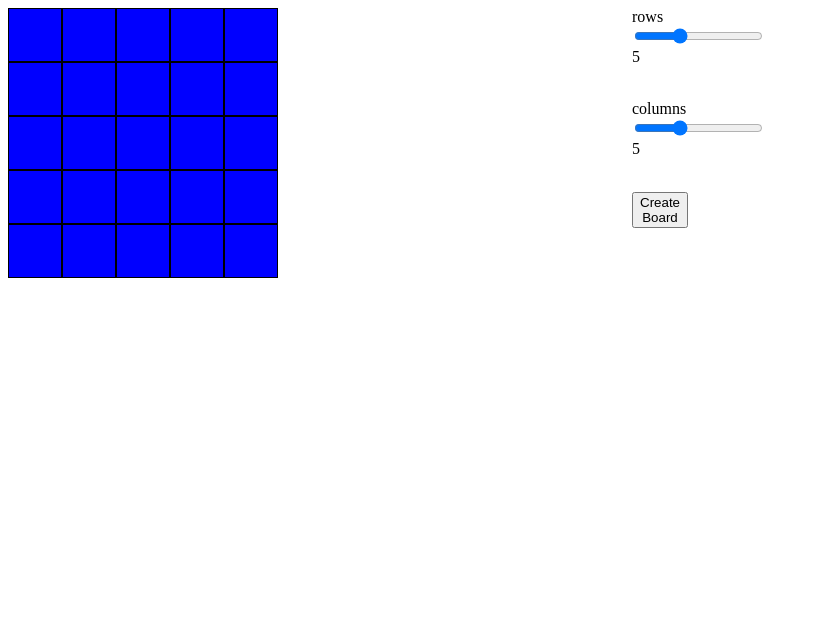
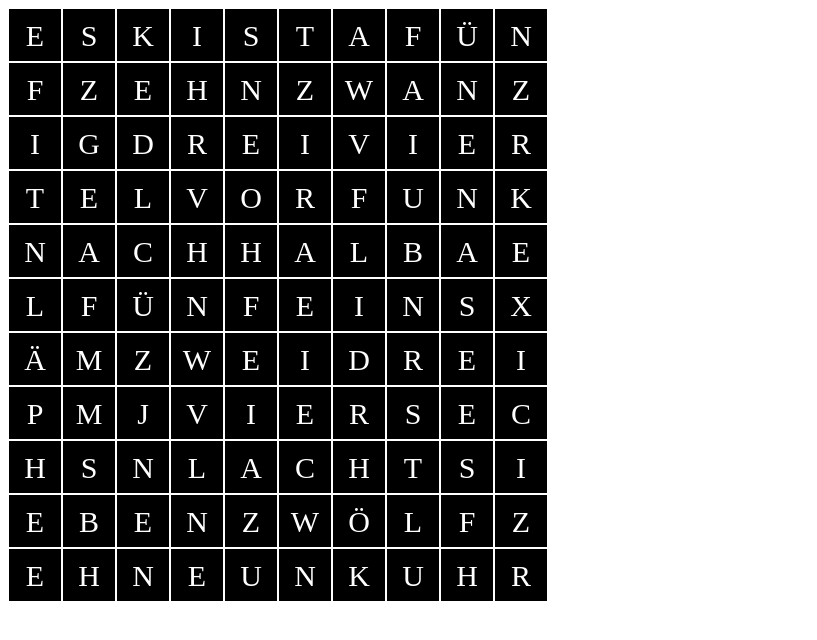
Before and after one commit to Hundecode/wordclock, a plain HTML site: page index.html in a window 1280 px wide. Shown: the whole page, without its empty margins (0-817 px from the left). Drawn offline with Linux system fonts and the light colour scheme.

Commit message:
letters added

```diff
--- a/index.html
+++ b/index.html
@@ -16,11 +16,5 @@
         <div id="Board">
         </div>
     </div>
-    <div id = "sliders">
-        rows <input type="range" min="1" max="10" value="4" class="slider" id="heightRange"><div id="rowsAmount"></div> <br>
-        columns <input type="range" min="1" max="10" value="4" class="slider" id="widthRange"><div id="columnsAmount"></div><br>
-        <button type="button" id="updateButton" onclick="createBoard()">Create Board</button>
-
-    </div>
 </body>
 </html>
--- a/main.js
+++ b/main.js
@@ -1,23 +1,23 @@
-let rows = 5;
-let columns = 5;
+let rows = 11;
+let columns = 10;
 let border = 1;
 
-//draw 5x5 Board (default)
-document.getElementById('rowsAmount').innerHTML = rows;
-document.getElementById('columnsAmount').innerHTML = columns;
+let letters = [
+    'E', 'S', 'K', 'I', 'S', 'T', 'A', 'F', 'Ü', 'N', 'F',
+    'Z', 'E', 'H', 'N', 'Z', 'W', 'A', 'N', 'Z', 'I', 'G',
+    'D', 'R', 'E', 'I', 'V', 'I', 'E', 'R', 'T', 'E', 'L',
+    'V', 'O', 'R', 'F', 'U', 'N', 'K', 'N', 'A', 'C', 'H',
+    'H', 'A', 'L', 'B', 'A', 'E', 'L', 'F', 'Ü', 'N', 'F',
+    'E', 'I', 'N', 'S', 'X', 'Ä', 'M', 'Z', 'W', 'E', 'I',
+    'D', 'R', 'E', 'I', 'P', 'M', 'J', 'V', 'I', 'E', 'R',
+    'S', 'E', 'C', 'H', 'S', 'N', 'L', 'A', 'C', 'H', 'T',
+    'S', 'I', 'E', 'B', 'E', 'N', 'Z', 'W', 'Ö', 'L', 'F',
+    'Z', 'E', 'H', 'N', 'E', 'U', 'N', 'K', 'U', 'H', 'R'
+]
 
 createBoard();
-
-document.getElementById('heightRange').onchange = function() {
-    rows = this.value;
-    document.getElementById('rowsAmount').innerHTML = this.value;
-}
-
-document.getElementById('widthRange').onchange = function() {
-    columns = this.value;
-    document.getElementById('columnsAmount').innerHTML = this.value;
-}
-
+addParagraphs();
+addLetters();
 
 function createBoard() {
     document.getElementById('Board').innerHTML = '';
@@ -25,8 +25,22 @@ function createBoard() {
     for (let i=0; i<(rows*columns); i++) {
         let a = document.getElementById('Board').appendChild(document.createElement('div'));
         a.setAttribute('id', 'field' + i);
-        a.style.backgroundColor = 'blue';
-        a.style.border = border +"px solid #000000";;
+        a.style.backgroundColor = 'black';
+        a.style.border = border +"px solid #FFFFFF";;
         a.setAttribute('class', 'field');
     };
 }
+
+function addParagraphs() {
+    for (let i=0; i<(rows*columns); i++) {
+        let f = document.getElementById('field'+i).appendChild(document.createElement('p'));
+        f.setAttribute('id', 'p'+i);
+        f.setAttribute('class', 'letter');
+    };
+}
+
+function addLetters() {
+    for (let i=0; i<(rows*columns); i++) {
+        document.getElementById('p'+i).innerHTML = letters[i];
+    };
+}
--- a/style.css
+++ b/style.css
@@ -15,6 +15,10 @@ div{
     float:left;
 }
 
-.field1:hover {
-    background-color: yellow;
-  }
+
+p{
+    margin: 10px;
+    text-align: center;
+    font-size: 30px;
+    color:white;
+}
```
